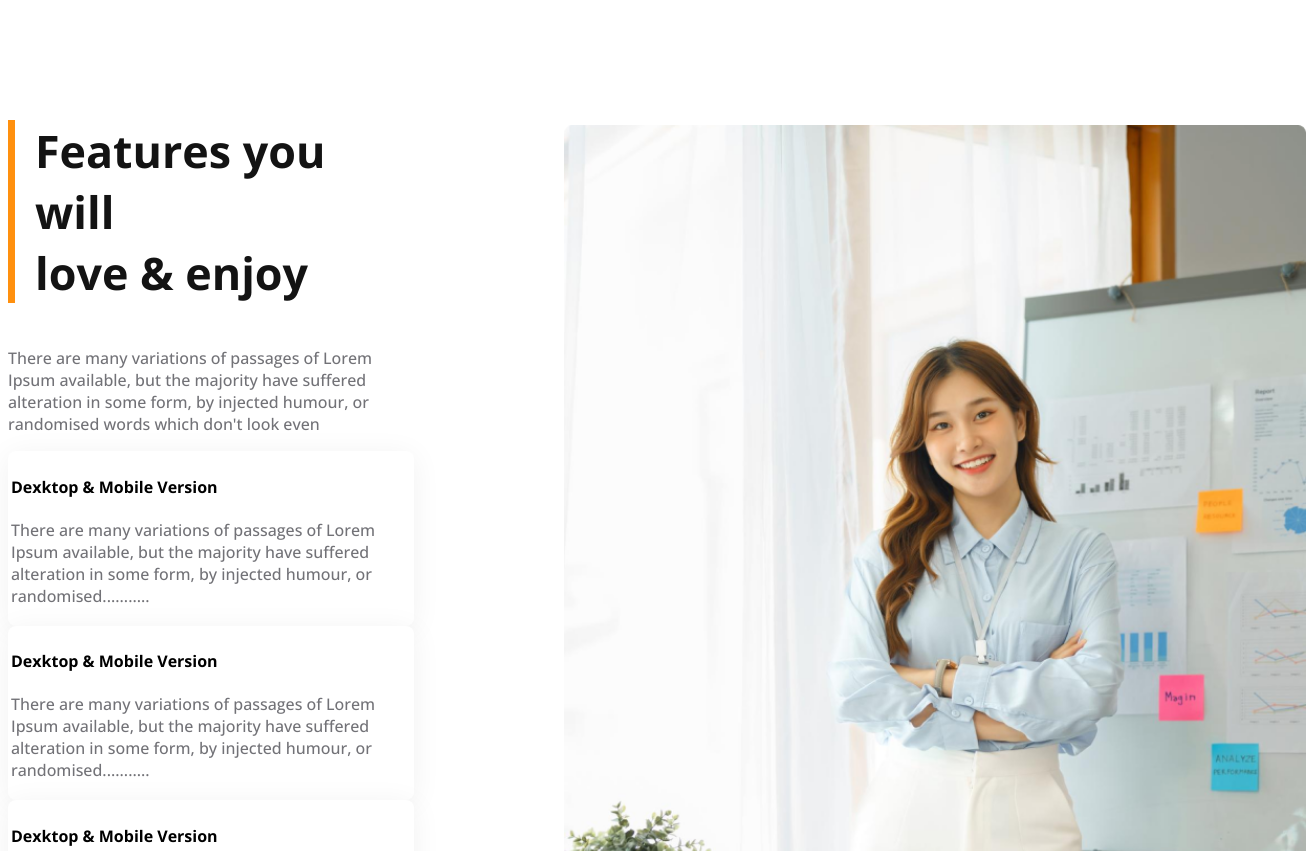
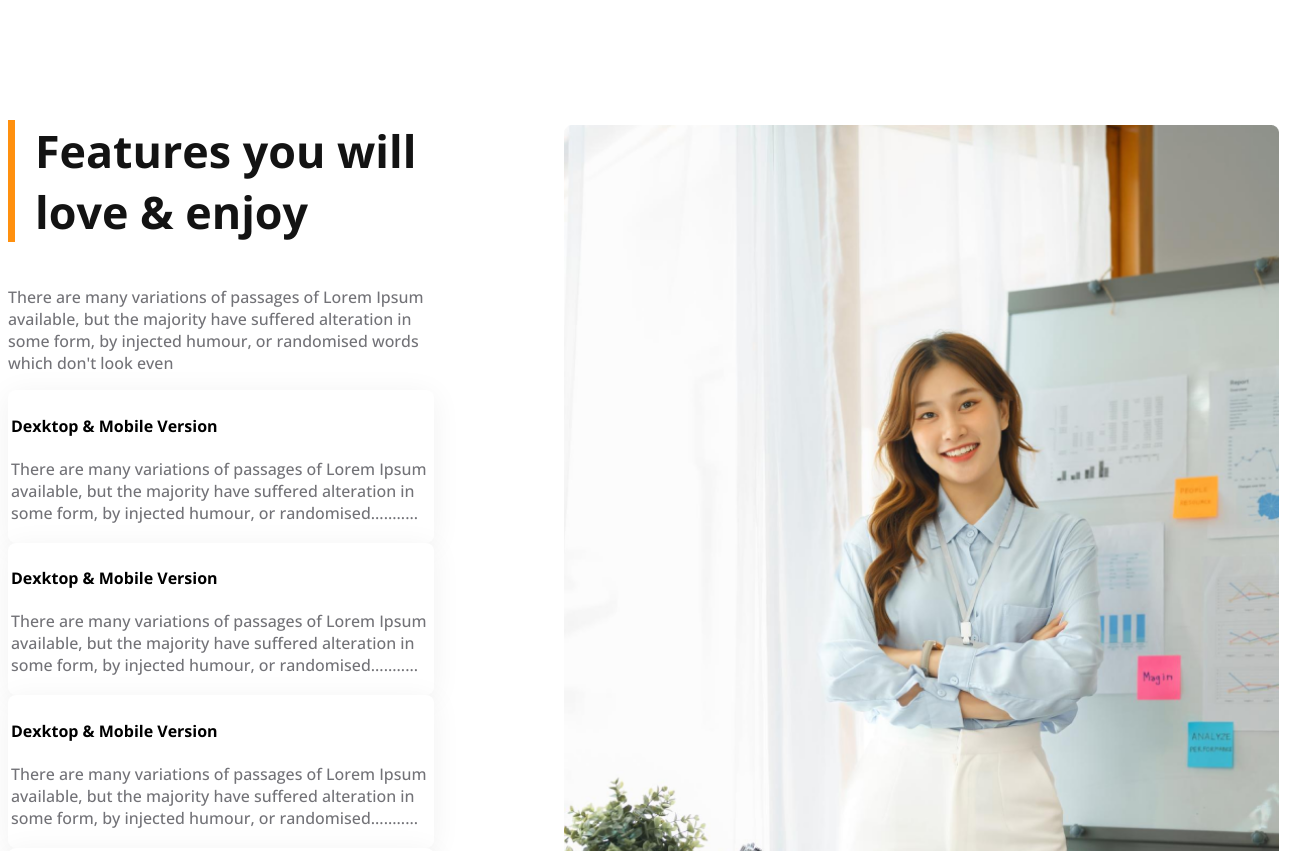
Before and after one commit to md-israfil-hassan/architect-website, a plain HTML site: page index.html in a window 1280 px wide. Shown: the part 2020-2871 px from the top of the page, 1306 px wide, since content can reach past the window. Drawn offline with nearby package versions, Linux system fonts and the light colour scheme.

Commit message:
img width add

```diff
--- a/architectch.css
+++ b/architectch.css
@@ -169,8 +169,8 @@ margin:0;
 }
 .feature-img img{
     margin-top: 50px;
-height: 85%;
-margin-left: 50px;
+height: 82%;
+margin-left: 30px;
 
 
 }
```
